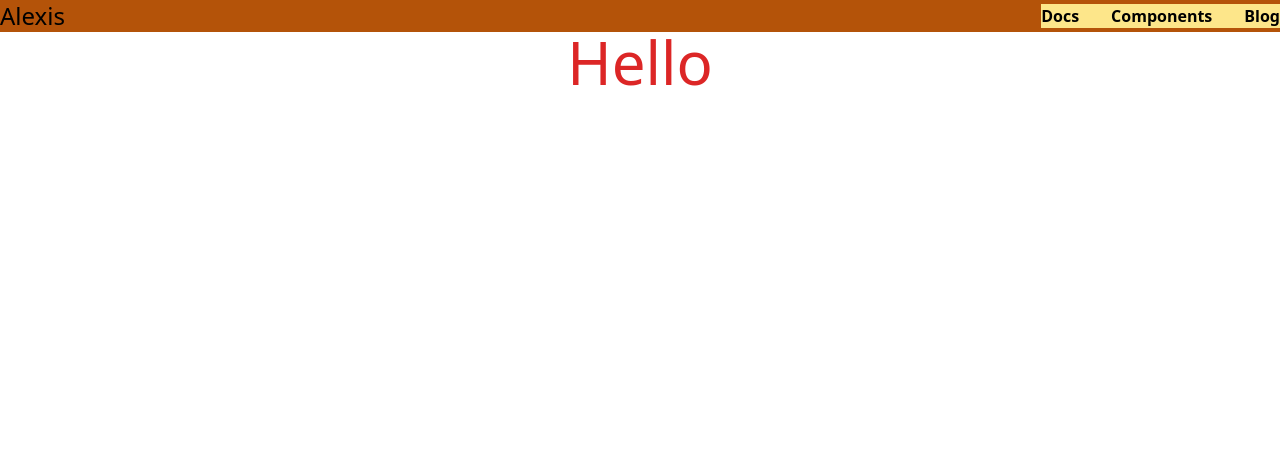
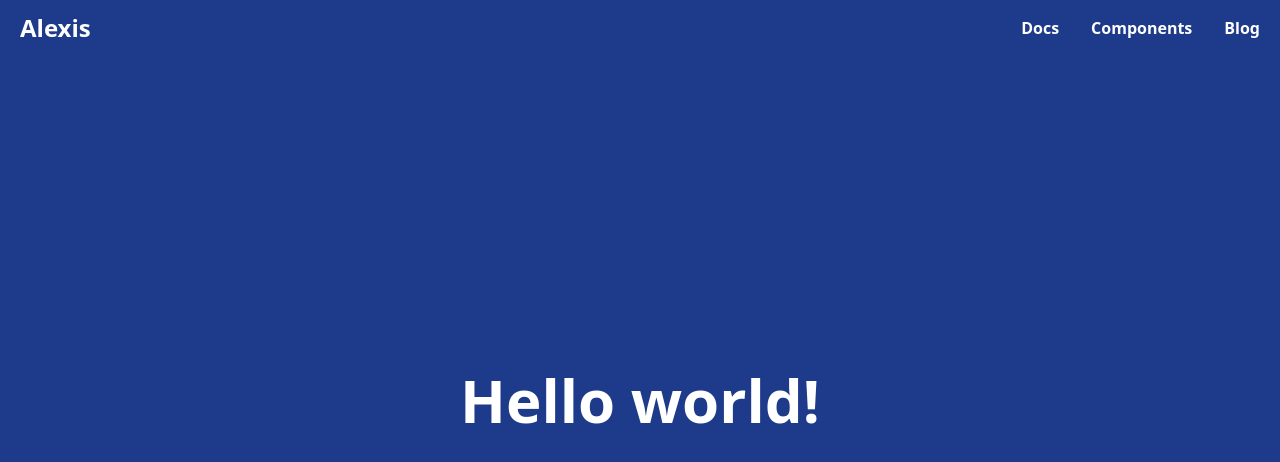
Before and after one commit to Alexis1476/tailwind-project, a website: page src/home.html in a window 1280 px wide. Drawn offline with Linux system fonts and the light colour scheme.

Commit message:
Changement background + h1 centré avec absolute + padding header

```diff
--- a/src/home.html
+++ b/src/home.html
@@ -5,23 +5,27 @@
     <title>Title</title>
     <link href="../dist/style.css" rel="stylesheet">
 </head>
-<body>
-<div class="bg-amber-700 max-w-7xl mx-auto ">
+<body class="bg-blue-900">
+<!--Header-->
+<div class="bg-blue-900 max-w-7xl mx-auto text-white py-3 px-5">
     <header class="flex items-center">
         <div>
-            <a class="text-2xl">
+            <a class="text-2xl font-semibold">
                 Alexis
             </a>
         </div>
-        <nav class="ml-auto flex bg-amber-200 font-semibold">
+        <nav class="ml-auto flex font-semibold">
             <ul class="flex space-x-8">
-                <li><a href="#">Docs</a></li>
-                <li><a href="#">Components</a></li>
-                <li><a href="#">Blog</a></li>
+                <li><a class="hover:text-cyan-300" href="#">Docs</a></li>
+                <li><a class="hover:text-cyan-300" href="#">Components</a></li>
+                <li><a class="hover:text-cyan-300" href="#">Blog</a></li>
             </ul>
         </nav>
     </header>
 </div>
-<h1 class="text-red-600">Hello</h1>
+<!--Content-->
+<div class="font-bold">
+    <h1 class="absolute right-1/2 bottom-1/2 translate-x-1/2 translate-y-1/2 text-white">Hello world!</h1>
+</div>
 </body>
 </html>
```
Also changed, not shown: dist/style.css.
